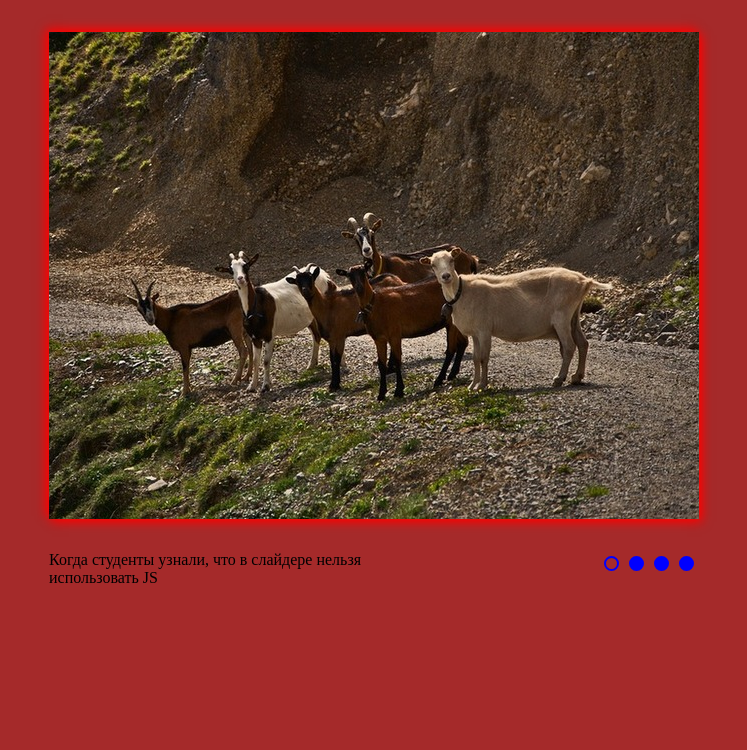
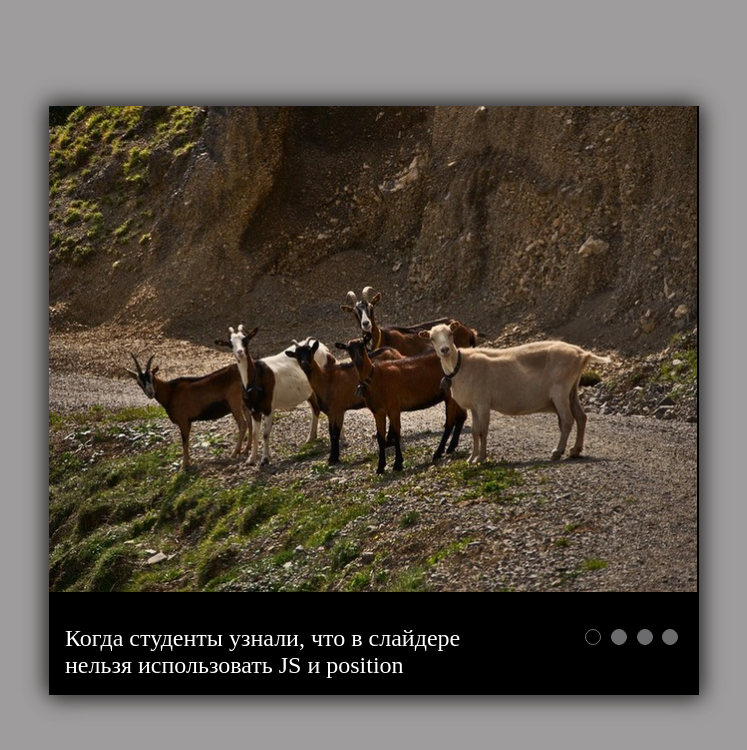
Before and after one commit to Ilya2502/cssMemSlider, a plain HTML site: page cssMemSlider/index.html in a window 1280 px wide. Shown: the whole page, without its empty margins (266-1013 px from the left). Drawn offline with Linux system fonts and the light colour scheme.

Commit message:
feat: add styles (Sun, May 15, 2022 11:39:22 PM)

```diff
--- a/cssMemSlider/index.html
+++ b/cssMemSlider/index.html
@@ -30,7 +30,7 @@
             </div>
             <div class="bottom-container">
                 <div class="text-container">
-                    <div class="message-container"><p class="message">Когда студенты узнали, что в слайдере нельзя использовать JS</p></div>
+                    <div class="message-container"><p class="message">Когда студенты узнали, что в слайдере нельзя использовать JS и position</p></div>
                     <div class="message-container"><p class="message">Чё, как рыбалка мужики?</p></div>
                     <div class="message-container"><p class="message">Засадил бы?</p></div>
                     <div class="message-container"><p class="message">Когда устроился работать в омномном</p></div>
--- a/cssMemSlider/style.css
+++ b/cssMemSlider/style.css
@@ -17,13 +17,14 @@ body {
   .container {
       display: flex;
       flex-direction: column;
+      justify-content: center;
       align-items: center;
       width: 100%;
       max-width: 80rem;
       margin: 0 auto;
       padding: 2rem;
       height: 100vh;
-      background-color: brown;
+      background-color: rgb(158, 156, 156);
   }
 
   .radio {
@@ -36,6 +37,8 @@ body {
       width: 100%;
       max-width: 40.625rem;
       row-gap: 2rem;
+      box-shadow: 0.2rem 0.2rem 1.25rem rgb(55, 52, 52), -0.2rem -0.2rem 1.25rem rgb(55, 52, 52);
+      background-color: black;
   }
 
   .img-slider {
@@ -46,7 +49,6 @@ body {
       display: flex;
       flex-wrap: nowrap;
       overflow: hidden;
-      box-shadow: 3px 3px 10px red, -3px -3px 10px red;
   }
 
   .img-container {
@@ -57,6 +59,7 @@ body {
     display: flex;
     align-items: center;
     flex-shrink: 0;
+    padding-right: 0.1rem;
   }
 
   .img1, .img2, .img3, .img4 {
@@ -84,11 +87,13 @@ body {
   display: flex;
   justify-content: space-between;
   flex-wrap: wrap;
+  padding: 0 1rem 1rem;
+  row-gap: 2rem;
 }
 
 .text-container {
   display: flex;
-  width: 20rem;
+  width: 25rem;
   overflow: hidden;
 }
 
@@ -97,7 +102,9 @@ body {
 }
 
 .message {
-  width: 20rem;;
+  width: 25rem;
+  font-size: 1.5rem;
+  color: #ffffff;
 }
 
 #inp1:checked ~ .slider-container > .bottom-container > .text-container > .message-container {
@@ -121,7 +128,7 @@ body {
 }
 
 .label-control {
-  padding: 5px;
+  padding: 0.3rem;
 }
 
 .label-control:hover {
@@ -130,11 +137,11 @@ body {
 
 .control {
   display: inline-block;
-  width: 15px;
-  height: 15px;
-  border: 2px solid blue;
-  border-radius: 15px;
-  background-color: blue;
+  width: 1rem;
+  height: 1rem;
+  border: 0.1rem solid rgb(108, 108, 110);
+  border-radius: 1rem;
+  background-color: rgb(108, 108, 110);
   transition: 0.5s;
 }
 
```
